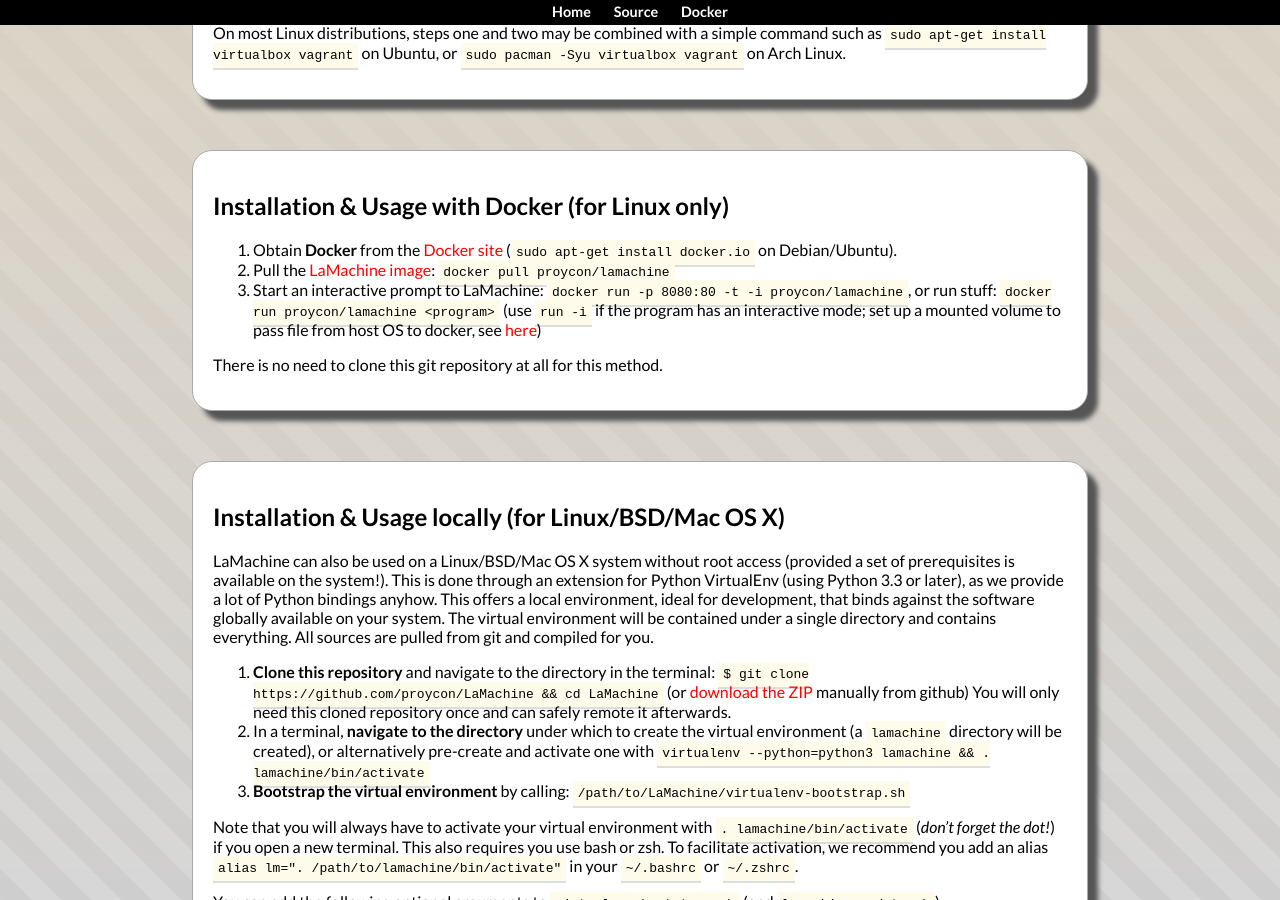
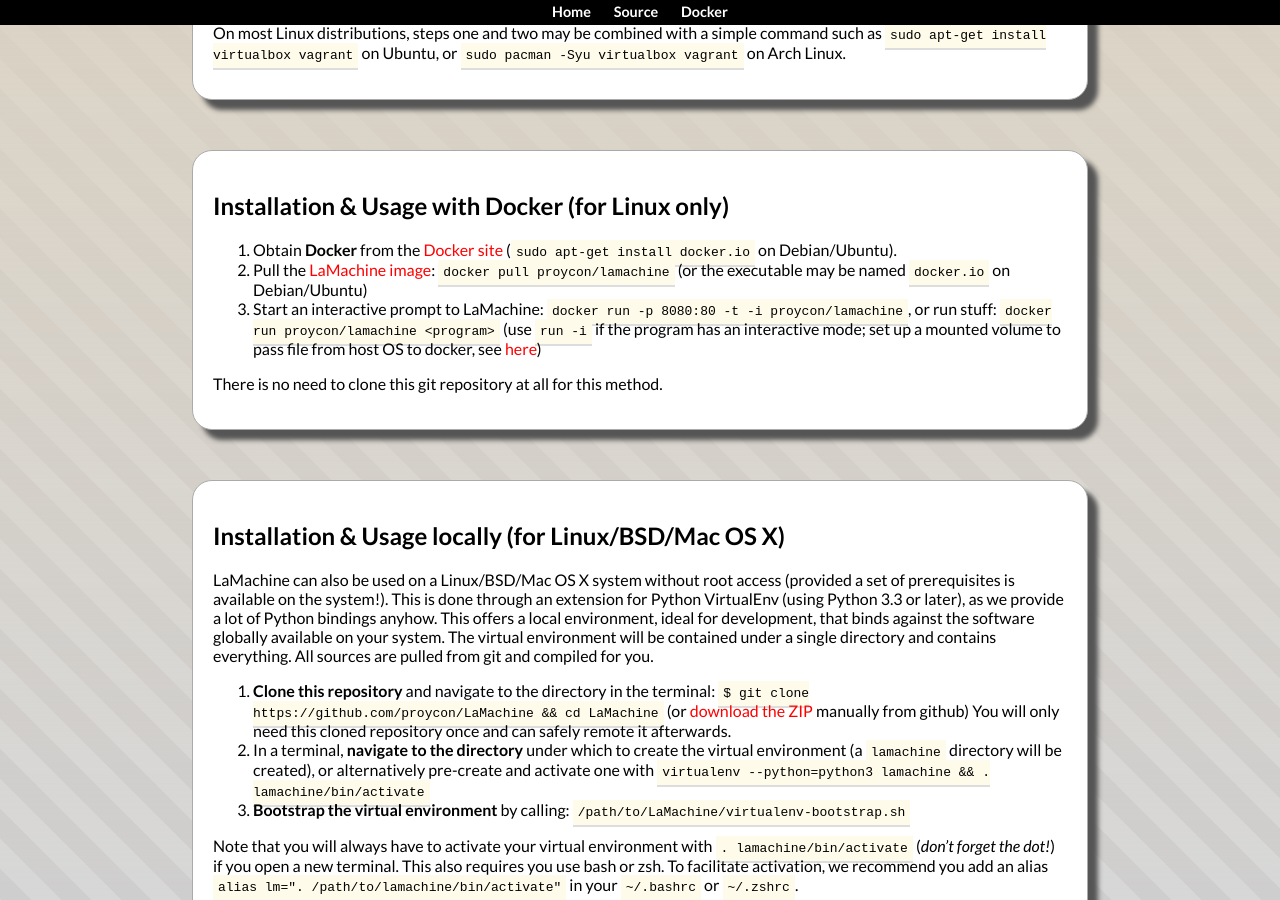
Before and after one commit to proycon/LaMachine, a Jekyll site: the page built from index.md, in a window 1280 px wide and 900 px high, scrolled down 1742 px. Built offline with Jekyll 4.4.1, drawn with Linux system fonts in a browser that asks for light colours.

Commit message:
exec name may be different too

```diff
--- a/index.md
+++ b/index.md
@@ -89,7 +89,7 @@
 ===================================================
 
 1. Obtain **Docker** from the [Docker site](http://www.docker.com or your package manager) (``sudo apt-get install docker.io`` on Debian/Ubuntu).
-2. Pull the [LaMachine image](https://registry.hub.docker.com/u/proycon/lamachine/): ``docker pull proycon/lamachine``
+2. Pull the [LaMachine image](https://registry.hub.docker.com/u/proycon/lamachine/): ``docker pull proycon/lamachine`` (or the executable may be named ``docker.io`` on Debian/Ubuntu)
 3. Start an interactive prompt to LaMachine: ``docker run -p 8080:80 -t -i proycon/lamachine``, or run stuff: ``docker run proycon/lamachine <program>``  (use ``run -i`` if the program has an interactive mode; set up a mounted volume to pass file from host OS to docker, see [here](https://docs.docker.com/userguide/dockervolumes/))
 
 There is no need to clone this git repository at all for this method.
```
